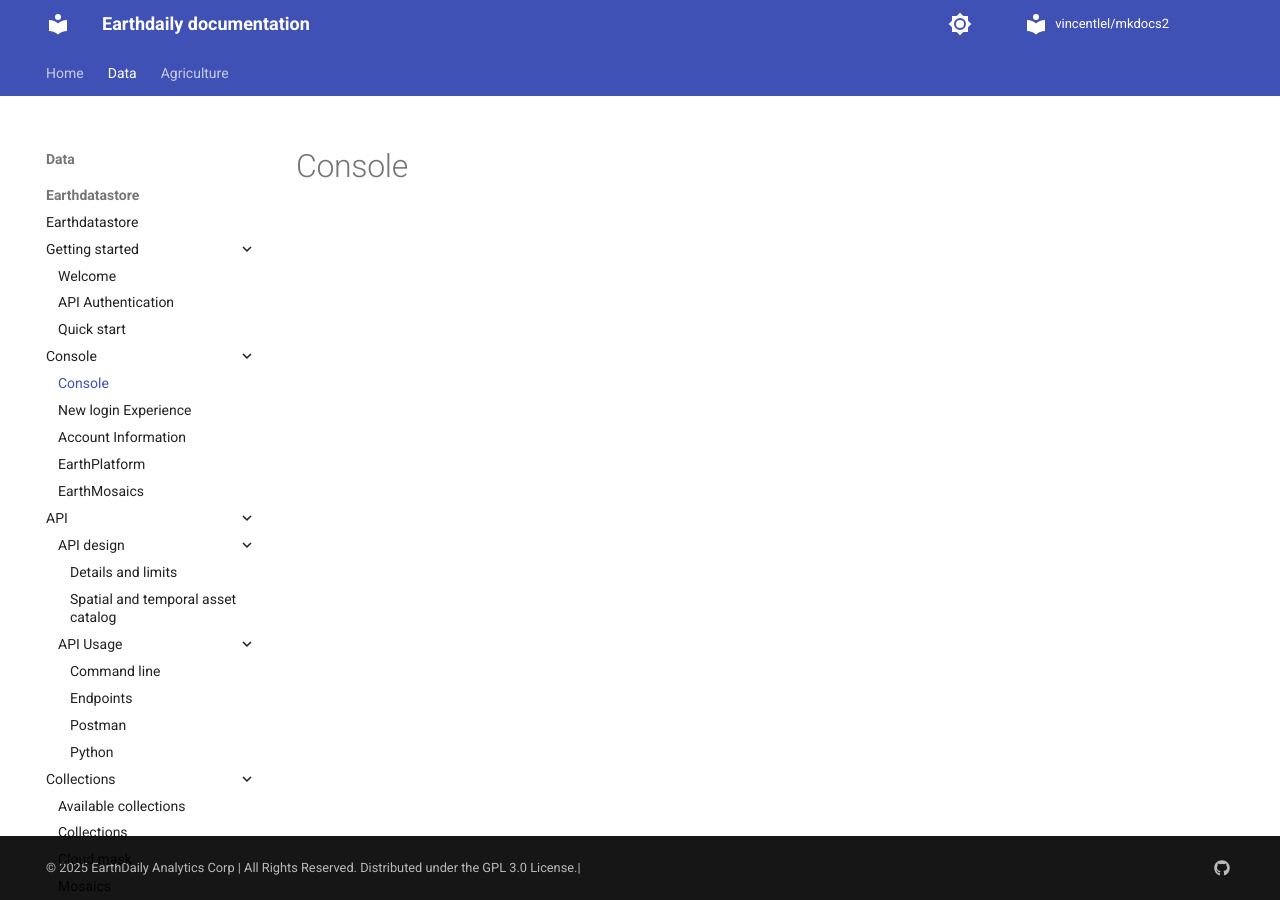
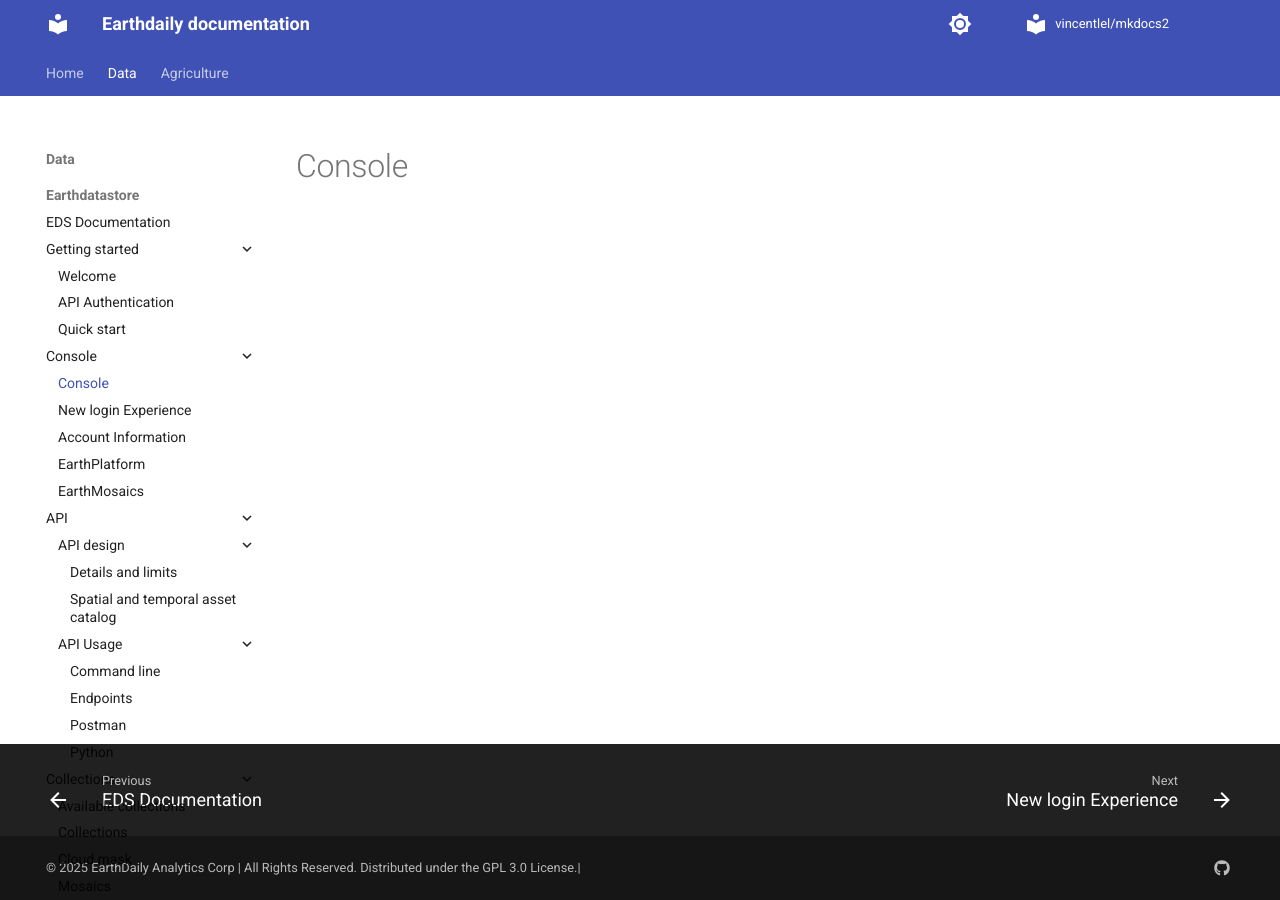
Before and after one commit to vincentlel/mkdocs2, an MkDocs documentation site: the page built from docs/EDS/Console/Console.md, in a window 1280 px wide. Built offline with MkDocs 1.6.1 and Material for MkDocs 9.7.7, drawn with Linux system fonts in a browser that asks for light colours; comment, search, counter and statistics services are not loaded.

Commit message:
Update mkdocs.yml

```diff
--- a/mkdocs.yml
+++ b/mkdocs.yml
@@ -281,7 +281,9 @@
   - navigation.tabs         # Render top sections as tabs at the top.
   #- navigation.tabs.sticky # Tabs won't disappear when scrolling down. Requires "navigation.tabs".
   - navigation.top         # Adds a "Back to top" that is shown when scrolling up.
+  - navigation.footer       # Enable navigation in page footer.
   #- navigation.tracking    # Updates the url with highlighted section anchor.
+  - navigation.top    # Display back to top button for easier navigation
 
   # Search
   #
@@ -291,8 +293,8 @@
 
   # Table of Contents
   #
-  #- toc.integrate          # Include the TOC sections in the left navugation.
-
+  #- toc.integrate          # Include the TOC sections in the left navigation.
+  - toc.follow          # The sidebar is automatically scrolled so that the active anchor is always visible
   # +------------------------------------------------------------------------------------------------------+
   # |                                                                                                      |
   # | The "icon" section allows you to define a icon to use for the logo and/or repository.                |
@@ -521,13 +523,13 @@
   - Home: index.md
   - Data:
     - Earthdatastore:
-      - Earthdatastore: EDS/EDS Documentation.md
+      - EDS/EDS Documentation.md
       - Getting started:
         - Welcome: WelcomeEmail.md
         - API Authentication: APIAuthentication.md
         - Quick start: QuickStart.md
       - Console:
-        - Console: EDS/Console/Console.md
+        - EDS/Console/Console.md
         - New login Experience: EDS/Console/NewLoginExperience.md
         - Account Information: EDS/Console/AccountInformationUI.md
         - EarthPlatform: EDS/Console/CatalogUI.md
```
